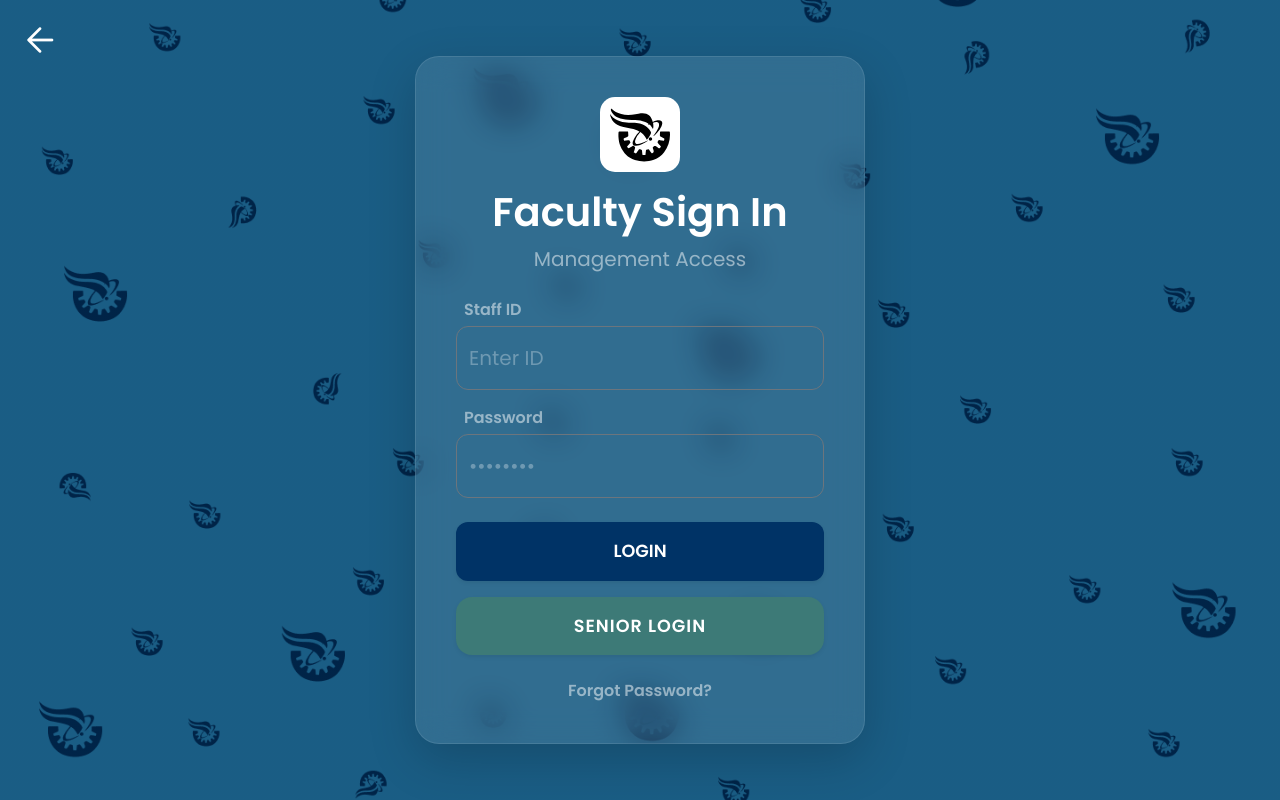
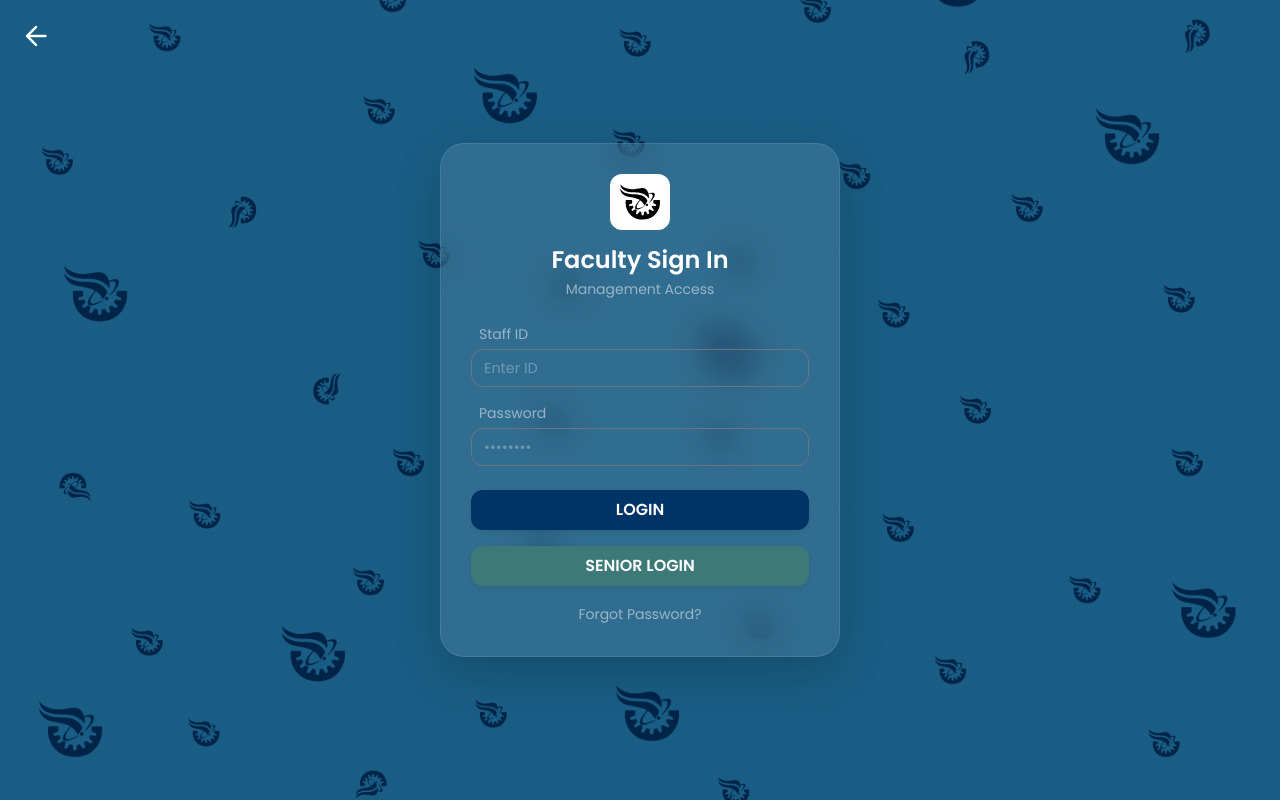
Before and after one commit to sp22000621/FinalYearPR, a React (Vite) app: page /faculty-login in a window 1280 px wide. Built offline with nearby package versions, Linux system fonts and the light colour scheme.

Commit message:
login size identical to student

```diff
--- a/src/pages/FacultyLogin.jsx
+++ b/src/pages/FacultyLogin.jsx
@@ -10,8 +10,6 @@ export default function FacultyLogin() {
 
   const handleLogin = (role) => {
     if (staffId === '12345' && password === '12345') {
-      // FIX: Swapping the logic so 'senior' goes to the existing dashboard
-      // and 'operator' goes to the upcoming Loveable page.
       if (role === 'senior') {
         navigate('/faculty-home');
       } else {
@@ -32,35 +30,38 @@ export default function FacultyLogin() {
       placeItems: 'center',
       position: 'relative'
     }}>
-      {/* Back Button */}
+      {/* Back Button - Matched to 32px */}
       <button
-        className="back-btn"
+        className="back-btn border-0 bg-transparent text-white"
         onClick={() => navigate('/')}
-        style={{ position: 'absolute', top: '20px', left: '20px', background: 'none', border: 'none', color: 'white', cursor: 'pointer' }}
+        style={{ position: 'absolute', top: '20px', left: '20px', cursor: 'pointer' }}
       >
-        <span className="material-symbols-rounded" style={{ fontSize: '40px' }}>arrow_back</span>
+        <span className="material-symbols-rounded" style={{ fontSize: '32px' }}>arrow_back</span>
       </button>
 
       <div className="glass-card text-center shadow-lg" style={{
         width: '90%',
-        maxWidth: '450px',
-        padding: '40px',
+        maxWidth: '400px', // Slightly narrower to match student card
+        padding: '30px', // Reduced padding
         borderRadius: '24px',
         background: 'rgba(255, 255, 255, 0.1)',
         backdropFilter: 'blur(15px)',
         border: '1px solid rgba(255, 255, 255, 0.1)'
       }}>
-        <img src={logo} alt="BIUST" className="mb-3" style={{ width: '80px', backgroundColor: 'white', padding: '10px', borderRadius: '15px' }} />
+        {/* Logo - Matched to 60px */}
+        <div className="d-flex justify-content-center mb-3">
+          <img src={logo} alt="BIUST" style={{ width: '60px', backgroundColor: 'white', padding: '10px', borderRadius: '12px' }} />
+        </div>
 
-        <h2 className="text-white fw-bold display-6 mb-2">Faculty Sign In</h2>
-        <p className="text-white-50 fs-5 mb-4">Management Access</p>
+        <h2 className="text-white fw-bold h4 mb-1">Faculty Sign In</h2>
+        <p className="text-white-50 small mb-4">Management Access</p>
 
         <form onSubmit={(e) => e.preventDefault()}>
           <div className="mb-3 text-start">
-            <label className="text-white-50 fw-bold ms-2 mb-1 d-block fs-6">Staff ID</label>
+            <label className="text-white-50 small ms-2 mb-1 d-block">Staff ID</label>
             <input
               type="text"
-              className="form-control bg-transparent text-white border-secondary py-3 fs-5 shadow-none"
+              className="form-control bg-transparent text-white border-secondary shadow-none"
               placeholder="Enter ID"
               style={{ borderRadius: '12px' }}
               value={staffId}
@@ -69,10 +70,10 @@ export default function FacultyLogin() {
           </div>
 
           <div className="mb-4 text-start">
-            <label className="text-white-50 fw-bold ms-2 mb-1 d-block fs-6">Password</label>
+            <label className="text-white-50 small ms-2 mb-1 d-block">Password</label>
             <input
               type="password"
-              className="form-control bg-transparent text-white border-secondary py-3 fs-5 shadow-none"
+              className="form-control bg-transparent text-white border-secondary shadow-none"
               placeholder="••••••••"
               style={{ borderRadius: '12px' }}
               value={password}
@@ -84,39 +85,37 @@ export default function FacultyLogin() {
           <button
             type="button"
             onClick={() => handleLogin('operator')}
-            className="btn w-100 py-3 fw-bold text-white mb-3 shadow-sm border-0 transition-all"
-            style={{ backgroundColor: '#003366', borderRadius: '12px', fontSize: '1.1rem' }}
+            className="btn w-100 py-2 fw-bold text-white mb-3 shadow-sm border-0"
+            style={{ backgroundColor: '#003366', borderRadius: '12px' }}
           >
             LOGIN
           </button>
 
-          {/* Senior Faculty Login */}
+          {/* Senior Faculty Login - Matches the secondary button style */}
           <button
             type="button"
             onClick={() => handleLogin('senior')}
-            className="btn w-100 py-3 fw-bold text-white rounded-4 shadow-sm border-0 transition-all"
+            className="btn w-100 py-2 fw-bold shadow-sm border-0"
             style={{
               background: '#3d7a77',
-              fontSize: '1.1rem',
-              letterSpacing: '1px'
+              color: 'white',
+              borderRadius: '12px'
             }}
           >
             SENIOR LOGIN
           </button>
 
-          <style>{`
-            .btn:hover { opacity: 0.9; transform: translateY(-1px); }
-            .btn:active { transform: translateY(0); }
-            .forgot-link:hover { color: orange !important; }
-            input::placeholder { color: rgba(255,255,255,0.3) !important; }
-            input:focus { border-color: #3d7a77 !important; }
-          `}</style>
-
-          <div className="mt-4">
-            <a href="#" className="forgot-link text-white-50 fw-bold text-decoration-none fs-6">Forgot Password?</a>
+          <div className="mt-3">
+            <a href="#" className="forgot-link text-white-50 small text-decoration-none">Forgot Password?</a>
           </div>
         </form>
       </div>
+
+      <style>{`
+        .btn:hover { opacity: 0.9; transform: translateY(-1px); transition: 0.2s; }
+        input::placeholder { color: rgba(255,255,255,0.3) !important; font-size: 0.9rem; }
+        input:focus { border-color: #3d7a77 !important; }
+      `}</style>
     </div>
   );
 }
```
